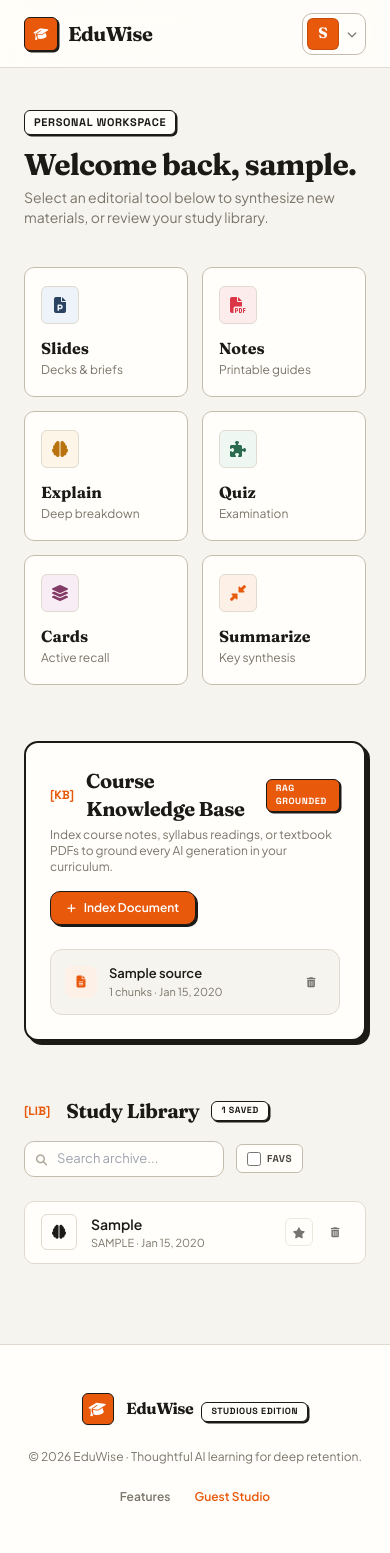
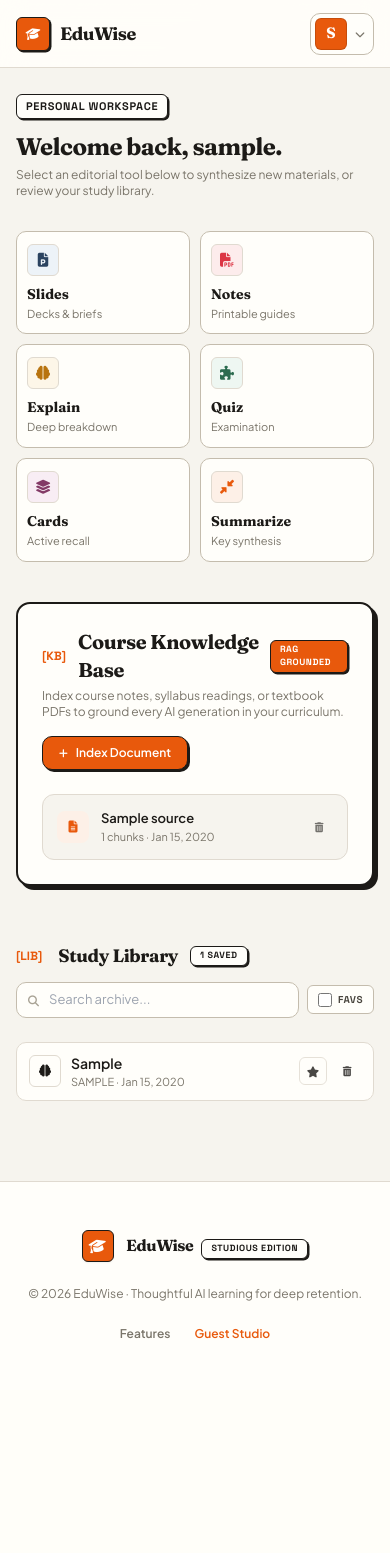
Before and after one commit to Abhinav-Muralidhar/EduWise, a Flask app: page /dashboard in a window 390 px wide. After the commit the page ends 1339 px from the top, so only its background shows below. Run offline with Flask 3, Linux system fonts and the light colour scheme; the visitor is signed in with stand-in values (Sample User, id 1); tables that the repository leaves empty hold one stand-in row (values such as "Sample post"); some libraries are stand-ins or nearby versions.

Commit message:
quizzes/flashcards made persistent, minor responsiveness update

```diff
--- a/app/models/resource.py
+++ b/app/models/resource.py
@@ -7,5 +7,6 @@ class Resource(db.Model):
     resource_type = db.Column(db.String(50))
     topic = db.Column(db.String(250))
     file_url = db.Column(db.String(250), nullable=True)
+    content_json = db.Column(db.Text, nullable=True)
     created_at = db.Column(db.DateTime, default=lambda: datetime.now(timezone.utc))
     is_favorite = db.Column(db.Boolean, default=False, nullable=False)
--- a/app/routes/dashboard.py
+++ b/app/routes/dashboard.py
@@ -110,3 +110,34 @@ def delete_resource(resource_id):
     db.session.delete(resource)
     db.session.commit()
     return jsonify({"success": True})
+
+
+@dashboard_bp.route('/resource/<int:resource_id>')
+@login_required
+def view_resource(resource_id):
+    # Only load if resource belongs to current user, else 404
+    resource = Resource.query.filter_by(id=resource_id, user_id=session['user_id']).first_or_404()
+
+    if not resource.content_json:
+        flash("This resource was created before saving was added.", "info")
+        return redirect(url_for('dashboard.index'))
+
+    import json
+    try:
+        data = json.loads(resource.content_json)
+    except Exception:
+        flash("Unable to load saved resource content.", "danger")
+        return redirect(url_for('dashboard.index'))
+
+    sources = data.get('sources', []) if isinstance(data, dict) else []
+
+    if resource.resource_type == 'quiz':
+        questions = data.get('questions', []) if isinstance(data, dict) else data
+        session['questions'] = questions
+        return render_template('quiz.html', questions=questions, topic=resource.topic, sources=sources)
+
+    elif resource.resource_type == 'flashcard':
+        flashcards = data.get('flashcards', []) if isinstance(data, dict) else data
+        return render_template('flashcards.html', flashcards=flashcards, sources=sources)
+
+    return redirect(url_for('dashboard.index'))
--- a/app/static/css/design-system.css
+++ b/app/static/css/design-system.css
@@ -118,9 +118,15 @@
     --shadow-tactile-accent: 3px 3px 0px var(--accent);
 }
 
-/* ── Base Styles ── */
-* {
+/* ── Base Styles & Global Viewport Overflow Prevention ── */
+*, *::before, *::after {
     box-sizing: border-box;
+}
+
+html {
+    overflow-x: hidden;
+    max-width: 100%;
+    width: 100%;
 }
 
 body {
@@ -128,6 +134,9 @@ body {
     color: var(--text-primary);
     font-family: var(--font-sans);
     line-height: 1.6;
+    overflow-x: hidden;
+    max-width: 100%;
+    width: 100%;
     -webkit-font-smoothing: antialiased;
     -moz-osx-font-smoothing: grayscale;
     transition: background-color 0.2s ease, color 0.2s ease;
@@ -884,3 +893,47 @@ body {
 .skip-link:focus {
     top: 16px;
 }
+
+/* ── Mobile Responsive Adaptations (< 640px) ── */
+@media (max-width: 640px) {
+    .tool-tile {
+        padding: 12px 10px;
+    }
+    .tool-tile .tile-icon {
+        width: 32px;
+        height: 32px;
+        font-size: 14px;
+        margin-bottom: 8px;
+    }
+    .tool-tile .tile-title {
+        font-size: 14px;
+    }
+    .tool-tile .tile-desc {
+        font-size: 11px;
+    }
+    .modal-overlay {
+        padding: 12px;
+    }
+    .modal-content {
+        max-height: 94vh;
+    }
+    .resource-row {
+        padding: 10px 12px;
+        gap: 10px;
+    }
+    .resource-icon {
+        width: 32px;
+        height: 32px;
+        font-size: 12px;
+    }
+    #toast-container {
+        left: 16px;
+        right: 16px;
+        bottom: 16px;
+    }
+    .toast {
+        max-width: 100%;
+        font-size: 12.5px;
+        padding: 10px 14px;
+    }
+}
--- a/app/templates/_header.html
+++ b/app/templates/_header.html
@@ -1,21 +1,21 @@
 <nav class="w-full sticky top-0 z-50 transition-colors app-header"
     style="background: var(--surface-glass); border-bottom: 1.5px solid var(--border); height: var(--header-height);">
-    <div class="max-w-5xl mx-auto px-6 h-full flex justify-between items-center">
+    <div class="max-w-5xl mx-auto px-4 sm:px-6 h-full flex justify-between items-center">
         <!-- Brand -->
         <a href="{{ url_for('dashboard.index') if session.user_id else url_for('dashboard.home') }}"
             class="brand-mark group" title="EduWise Home">
             <div class="brand-icon">
                 <i class="fas fa-graduation-cap text-xs"></i>
             </div>
-            <span class="font-heading font-bold text-xl tracking-tight" style="color: var(--text-primary);">EduWise</span>
+            <span class="font-heading font-bold text-lg sm:text-xl tracking-tight" style="color: var(--text-primary);">EduWise</span>
         </a>
 
         <!-- Right Side Nav -->
-        <div class="flex items-center gap-3">
+        <div class="flex items-center gap-1.5 sm:gap-3">
             {% if session.user_id %}
                 <!-- My Knowledge Base Nav Item -->
                 <a href="{{ url_for('dashboard.index') }}#kb-section"
-                   class="hidden xs:inline-flex items-center gap-2 px-3 py-1.5 rounded-md text-xs font-semibold transition-all hover:bg-black/5 dark:hover:bg-white/5"
+                   class="hidden sm:inline-flex items-center gap-2 px-3 py-1.5 rounded-md text-xs font-semibold transition-all hover:bg-black/5 dark:hover:bg-white/5"
                    style="color: var(--text-secondary);"
                    title="My Knowledge Base">
                     <span class="bracket-num">[KB]</span>
@@ -79,17 +79,17 @@
                 <!-- Unauthenticated Nav -->
                 <!-- Theme Quick Toggle for Guests -->
                 <button onclick="applyTheme(htmlElement.classList.contains('dark') ? 'light' : 'dark')"
-                    class="w-9 h-9 rounded-md flex items-center justify-center transition-all btn-soft !p-0"
+                    class="w-8 h-8 sm:w-9 sm:h-9 rounded-md flex items-center justify-center transition-all btn-soft !p-0 flex-shrink-0"
                     title="Toggle theme">
                     <i class="fas fa-moon text-xs dark:hidden" style="color: var(--text-muted);"></i>
                     <i class="fas fa-sun text-xs hidden dark:block" style="color: var(--ochre);"></i>
                 </button>
 
-                <a href="{{ url_for('auth.login') }}" class="btn-ghost !text-xs !font-semibold">
+                <a href="{{ url_for('auth.login') }}" class="btn-ghost !text-xs !font-semibold !px-2.5 sm:!px-3 flex-shrink-0">
                     Log In
                 </a>
 
-                <a href="{{ url_for('auth.signup') }}" class="btn-primary !text-xs !py-2 !px-4">
+                <a href="{{ url_for('auth.signup') }}" class="btn-primary !text-xs !py-1.5 sm:!py-2 !px-3 sm:!px-4 whitespace-nowrap flex-shrink-0">
                     Get Started
                 </a>
             {% endif %}
--- a/app/templates/dashboard.html
+++ b/app/templates/dashboard.html
@@ -62,22 +62,22 @@
 </div>
 
 <div style="background: var(--surface-page); min-height: calc(100vh - var(--header-height));">
-    <div class="max-w-5xl mx-auto px-6 pt-10 pb-20">
+    <div class="max-w-5xl mx-auto px-4 sm:px-6 pt-6 sm:pt-10 pb-20">
 
         <!-- Greeting -->
-        <div class="mb-10 animate-enter">
+        <div class="mb-8 sm:mb-10 animate-enter">
             <span class="editorial-stamp mb-2">Personal Workspace</span>
-            <h1 class="text-3xl sm:text-4xl font-bold font-heading tracking-tight mt-1"
+            <h1 class="text-2xl sm:text-4xl font-bold font-heading tracking-tight mt-1"
                 style="color: var(--text-primary);">
                 Welcome back, {{ session.username }}.
             </h1>
-            <p class="text-sm mt-1" style="color: var(--text-muted);">
+            <p class="text-xs sm:text-sm mt-1" style="color: var(--text-muted);">
                 Select an editorial tool below to synthesize new materials, or review your study library.
             </p>
         </div>
 
         <!-- Tool Grid -->
-        <div class="grid grid-cols-2 sm:grid-cols-3 lg:grid-cols-6 gap-3.5 mb-14">
+        <div class="grid grid-cols-2 sm:grid-cols-3 lg:grid-cols-6 gap-2.5 sm:gap-3.5 mb-10 sm:mb-14">
 
             <!-- PPT -->
             <button onclick="showFormModal('pptForm')" class="tool-tile animate-enter delay-1" data-color="blue">
@@ -212,10 +212,10 @@
         <!-- History Section -->
         <div class="animate-enter" style="animation-delay: 300ms;">
             <!-- Section header -->
-            <div class="flex flex-col sm:flex-row items-start sm:items-center justify-between gap-4 mb-6">
+            <div class="flex flex-col sm:flex-row items-stretch sm:items-center justify-between gap-3 sm:gap-4 mb-6">
                 <div class="flex items-center gap-3">
                     <span class="bracket-num">[LIB]</span>
-                    <h2 class="text-xl font-bold font-heading" style="color: var(--text-primary);">Study Library</h2>
+                    <h2 class="text-lg sm:text-xl font-bold font-heading" style="color: var(--text-primary);">Study Library</h2>
                     {% if resources %}
                     <span class="editorial-stamp !text-[9px] !py-0.5">
                         {{ resources|length }} Saved
@@ -223,15 +223,15 @@
                     {% endif %}
                 </div>
 
-                <div class="flex items-center gap-3">
-                    <div class="relative">
+                <div class="flex items-center gap-2 w-full sm:w-auto">
+                    <div class="relative flex-1 sm:w-60">
                         <i class="fas fa-search absolute left-3 top-1/2 -translate-y-1/2 text-[11px]"
                             style="color: var(--text-ghost);"></i>
-                        <input type="text" id="searchInput" placeholder="Search archive..." class="search-input"
+                        <input type="text" id="searchInput" placeholder="Search archive..." class="search-input w-full"
                             oninput="filterResources()">
                     </div>
                     <label
-                        class="flex items-center gap-1.5 cursor-pointer select-none px-2.5 py-1.5 rounded-md border border-[var(--border-strong)] bg-[var(--surface-card)]">
+                        class="flex items-center gap-1.5 cursor-pointer select-none px-2.5 py-1.5 rounded-md border border-[var(--border-strong)] bg-[var(--surface-card)] flex-shrink-0">
                         <input type="checkbox" id="favFilter" onchange="filterResources()"
                             class="w-3.5 h-3.5 rounded cursor-pointer accent-[#E8590C]">
                         <span class="text-[10px] font-mono font-bold uppercase tracking-wider"
@@ -258,32 +258,47 @@
 
                     <!-- Content -->
                     <div class="flex-1 min-w-0">
-                        <h3 class="text-[14px] font-semibold truncate" style="color: var(--text-primary);">{{
-                            resource.topic }}</h3>
+                        {% if resource.resource_type in ['quiz', 'flashcard'] %}
+                        <a href="{{ url_for('dashboard.view_resource', resource_id=resource.id) }}" class="group/title block">
+                            <h3 class="text-[14px] font-semibold truncate group-hover/title:text-accent transition-colors" style="color: var(--text-primary);">
+                                {{ resource.topic }}
+                            </h3>
+                        </a>
+                        {% else %}
+                        <h3 class="text-[14px] font-semibold truncate" style="color: var(--text-primary);">
+                            {{ resource.topic }}
+                        </h3>
+                        {% endif %}
                         <p class="text-[11px]" style="color: var(--text-muted);">
-                            {{ resource.resource_type.upper() }} &middot; {{ resource.created_at.strftime('%b %d, %Y')
-                            }}
+                            {{ resource.resource_type.upper() }} &middot; {{ resource.created_at.strftime('%b %d, %Y') }}
                         </p>
                     </div>
 
                     <!-- Actions -->
                     <div
-                        class="flex items-center gap-2 flex-shrink-0 opacity-60 group-hover:opacity-100 transition-opacity">
+                        class="flex items-center gap-1.5 sm:gap-2 flex-shrink-0 opacity-80 sm:opacity-60 group-hover:opacity-100 transition-opacity">
                         {% set fav_status = 'active' if resource.is_favorite else 'inactive' %}
                         <button onclick="toggleFavorite(event, this.dataset.id)" data-id="{{ resource.id }}"
-                            class="w-7 h-7 rounded-md flex items-center justify-center transition-colors btn-fav {{ fav_status }}">
+                            class="w-7 h-7 rounded-md flex items-center justify-center transition-colors btn-fav {{ fav_status }}"
+                            title="Favorite">
                             <i id="fav-icon-{{ resource.id }}"
                                 class="{{ 'fas' if resource.is_favorite else 'far' }} fa-star text-[11px]"></i>
                         </button>
 
-                        {% if resource.resource_type in ['pptx', 'pdf'] %}
+                        {% if resource.resource_type in ['quiz', 'flashcard'] %}
+                        <a href="{{ url_for('dashboard.view_resource', resource_id=resource.id) }}"
+                            title="{{ 'Take Quiz' if resource.resource_type == 'quiz' else 'Study Flashcards' }}"
+                            class="w-7 h-7 rounded-md flex items-center justify-center transition-colors hover:bg-accent/10 hover:text-accent text-text-ghost">
+                            <i class="{{ 'fas fa-play' if resource.resource_type == 'quiz' else 'fas fa-eye' }} text-[10px]"></i>
+                        </a>
+                        {% elif resource.resource_type in ['pptx', 'pdf'] %}
                         <a href="{{ url_for('dashboard.download', resource_id=resource.id) }}" title="Download"
                             class="w-7 h-7 rounded-md flex items-center justify-center transition-colors hover:bg-accent/10 hover:text-accent text-text-ghost">
                             <i class="fas fa-download text-[10px]"></i>
                         </a>
                         {% endif %}
 
-                        <button onclick="deleteResource(event, this.dataset.id)" data-id="{{ resource.id }}"
+                        <button onclick="deleteResource(event, this.dataset.id)" data-id="{{ resource.id }}" title="Delete"
                             class="w-7 h-7 rounded-md flex items-center justify-center transition-colors hover:bg-coral/10 hover:text-coral text-text-ghost">
                             <i class="fas fa-trash-alt text-[10px]"></i>
                         </button>
--- a/app/templates/layout.html
+++ b/app/templates/layout.html
@@ -53,7 +53,7 @@
     </script>
 </head>
 
-<body class="font-sans min-h-screen flex flex-col relative selection:bg-[#E8590C] selection:text-white">
+<body class="font-sans min-h-screen flex flex-col relative selection:bg-[#E8590C] selection:text-white w-full max-w-full overflow-x-hidden">
     <!-- Ambient subtle warm paper glow -->
     <div class="ambient-bg" aria-hidden="true">
         <div class="ambient-glow-1"></div>
```
Also changed, not shown: app/routes/generation.py (+10 -2 lines), app/templates/index.html (+8 -8 lines), app/utils/resource_helper.py (+11 -2 lines), migrations/versions/b2c3d4e5f6a7_add_content_json_to_resource.py (added, +26 -0 lines), tests/test_routes.py (+117 -0 lines).
